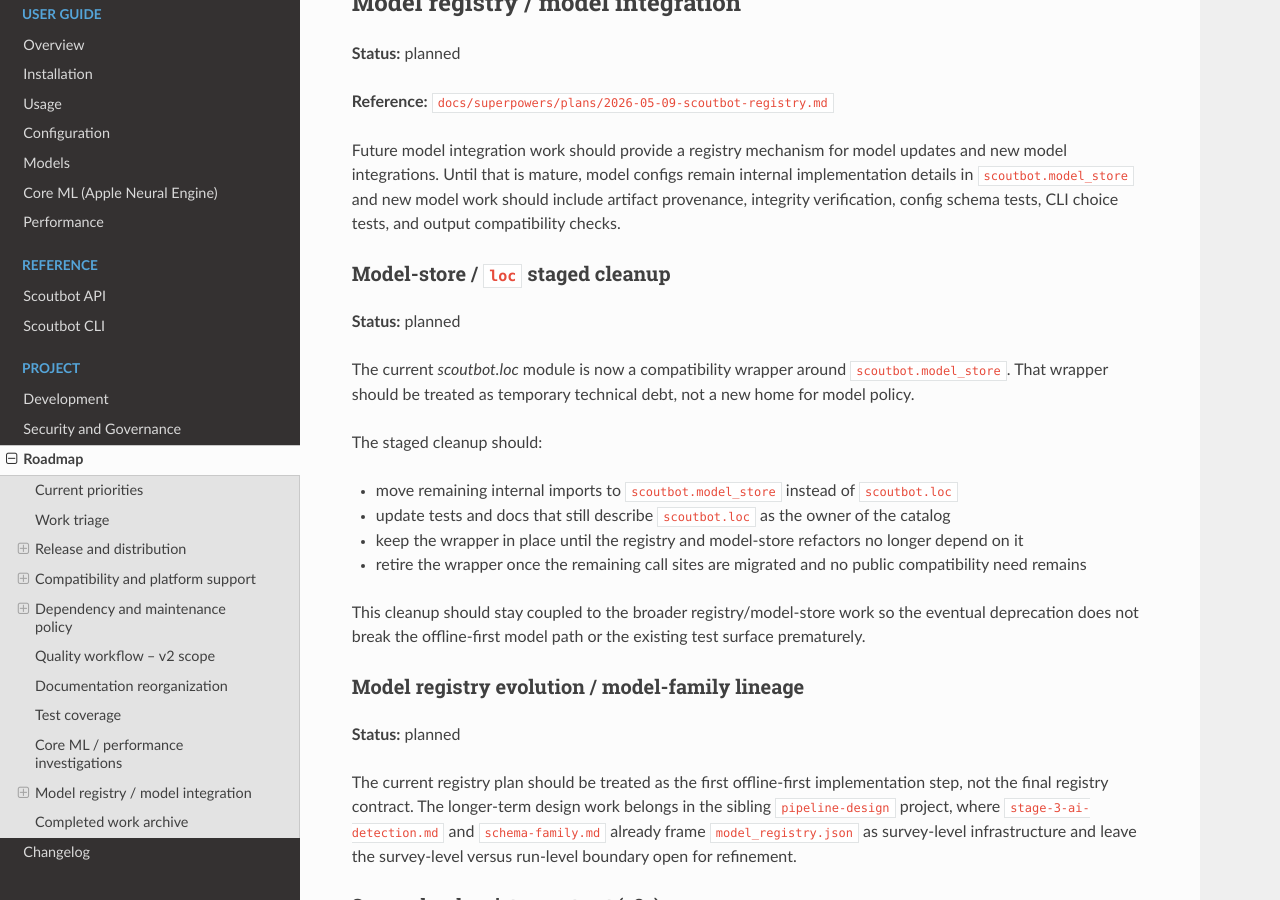
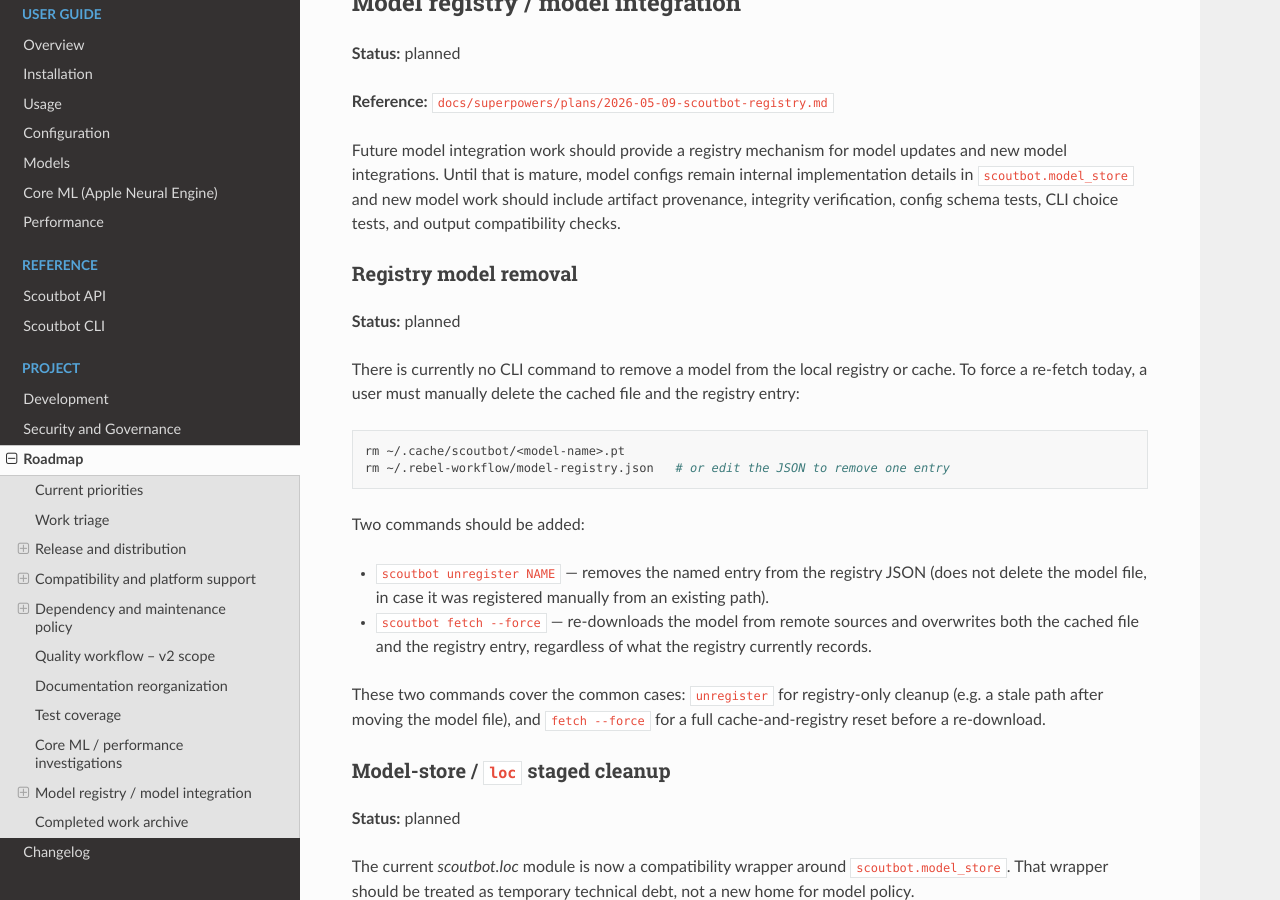
Before and after one commit to SurveyTools/scoutbot-two, a Sphinx documentation site: the page built from docs/roadmap.rst, in a window 1280 px wide and 900 px high, scrolled down 5635 px. Built offline with Sphinx 7.4.7 and the Read the Docs theme 3.1.0, drawn with Linux system fonts in a browser that asks for light colours; formulas are drawn with MathJax 3.

Commit message:
Add note on registry model removal.

```diff
--- a/docs/roadmap.rst
+++ b/docs/roadmap.rst
@@ -276,6 +276,30 @@ integrations. Until that is mature, model configs remain internal implementation
 ``scoutbot.model_store`` and new model work should include artifact provenance, integrity
 verification, config schema tests, CLI choice tests, and output compatibility checks.
 
+Registry model removal
+~~~~~~~~~~~~~~~~~~~~~~
+
+**Status:** planned
+
+There is currently no CLI command to remove a model from the local registry or cache. To force
+a re-fetch today, a user must manually delete the cached file and the registry entry:
+
+.. code-block:: bash
+
+   rm ~/.cache/scoutbot/<model-name>.pt
+   rm ~/.rebel-workflow/model-registry.json   # or edit the JSON to remove one entry
+
+Two commands should be added:
+
+* ``scoutbot unregister NAME`` — removes the named entry from the registry JSON (does not
+  delete the model file, in case it was registered manually from an existing path).
+* ``scoutbot fetch --force`` — re-downloads the model from remote sources and overwrites both
+  the cached file and the registry entry, regardless of what the registry currently records.
+
+These two commands cover the common cases: ``unregister`` for registry-only cleanup (e.g. a
+stale path after moving the model file), and ``fetch --force`` for a full cache-and-registry
+reset before a re-download.
+
 Model-store / ``loc`` staged cleanup
 ~~~~~~~~~~~~~~~~~~~~~~~~~~~~~~~~~~~
 
```
